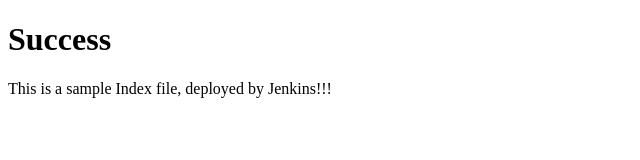
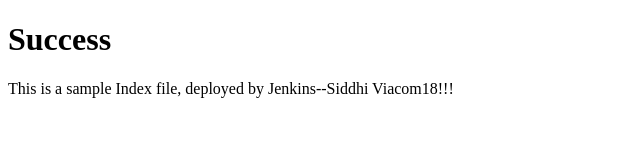
Before and after one commit to siddhi92/viacom-nginx, a plain HTML site: page index.html in a window 1280 px wide. Shown: the whole page, without its empty margins (0-640 px from the left). Drawn offline with Linux system fonts and the light colour scheme.

Commit message:
First Commit

```diff
--- a/index.html
+++ b/index.html
@@ -6,7 +6,7 @@
 <body>
 
 <h1>Success</h1>
-<p>This is a sample Index file, deployed by Jenkins!!!</p>
+<p>This is a sample Index file, deployed by Jenkins--Siddhi Viacom18!!!</p>
 
 </body>
 </html>
```
